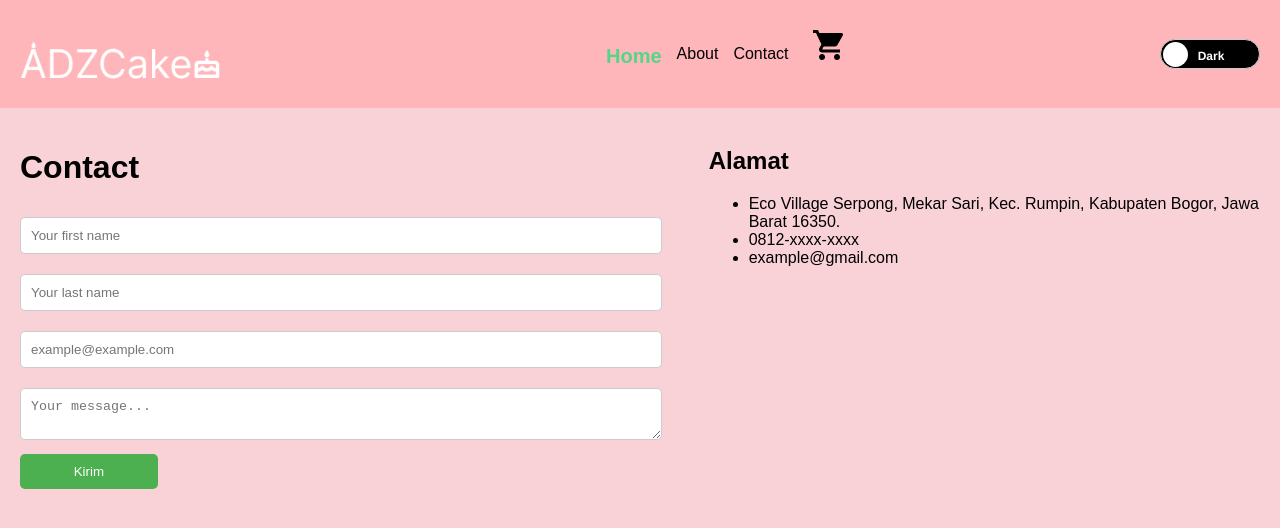
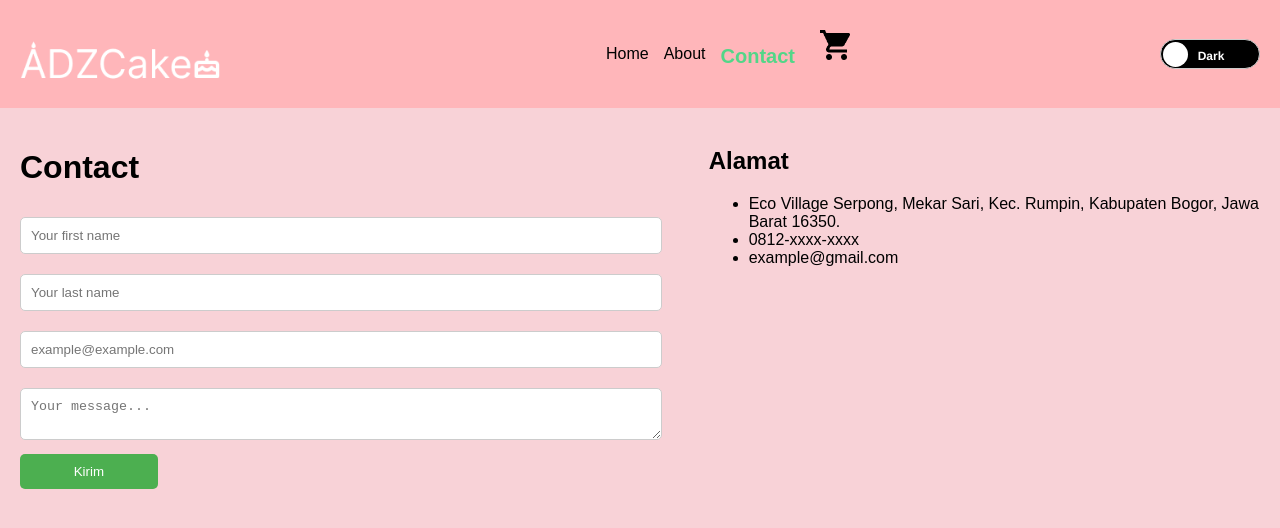
Before and after one commit to Ghozy-2304/ADZCake, a plain HTML site: page Contact.html in a window 1280 px wide. Drawn offline with Linux system fonts and the light colour scheme.

Commit message:
Update Contact.html

```diff
--- a/Contact.html
+++ b/Contact.html
@@ -11,9 +11,9 @@
         <img src="assets/Nama.png" alt="" class="logo">
         <nav class="nav">
             <ul>
-                <li><a href="https://ghozy-2304.github.io/ADZCake/" class="active">Home</a></li>
+                <li><a href="https://ghozy-2304.github.io/ADZCake/">Home</a></li>
                 <li><a href="https://ghozy-2304.github.io/ADZCake/About.html">About</a></li>
-                <li><a href="https://ghozy-2304.github.io/ADZCake/Contact.html">Contact</a></li>
+                <li><a href="https://ghozy-2304.github.io/ADZCake/Contact.html" class="active">Contact</a></li>
             </ul>
             <img src="assets/Cart.png" alt="cart" class="cart">
         </nav>
```
